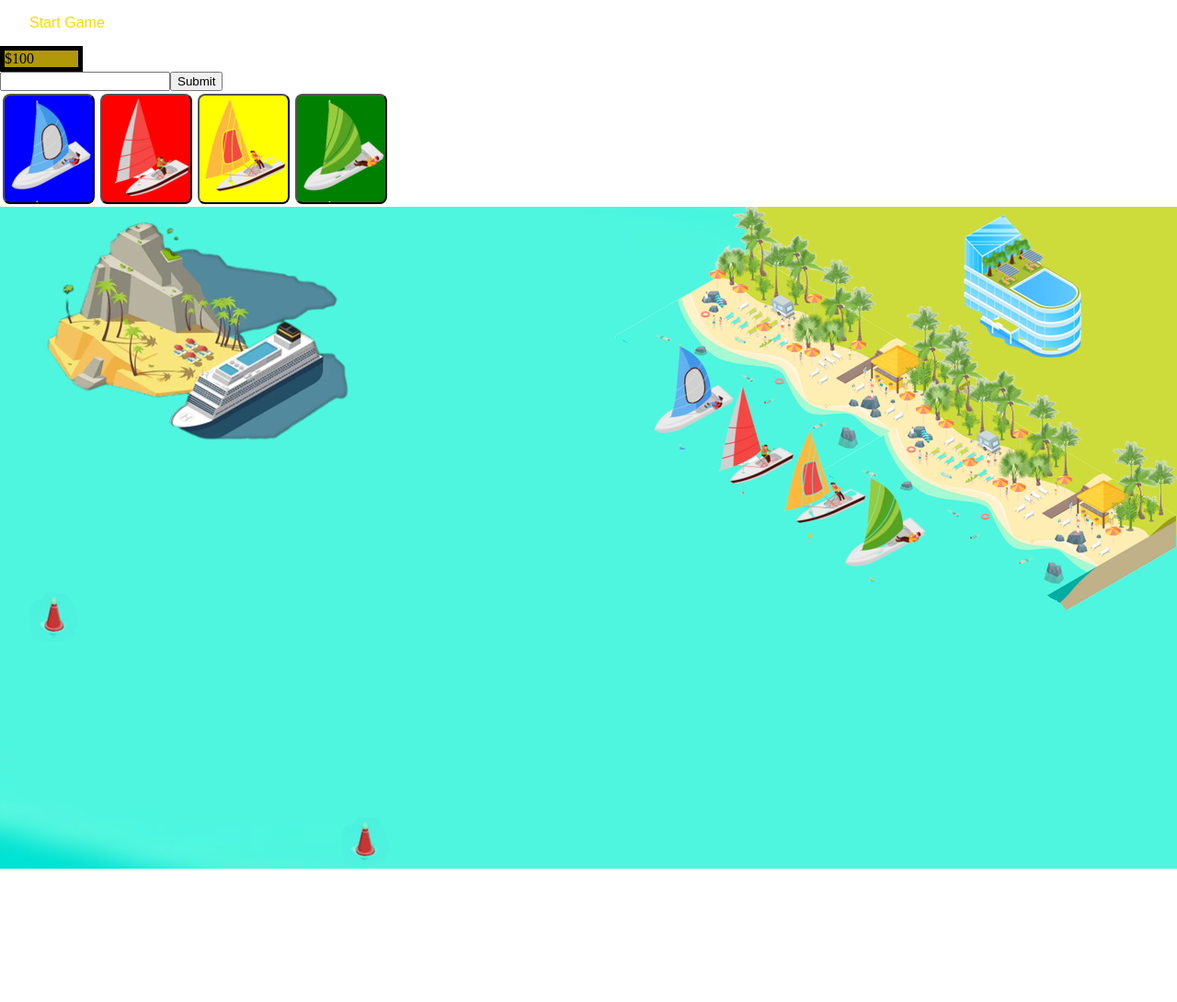
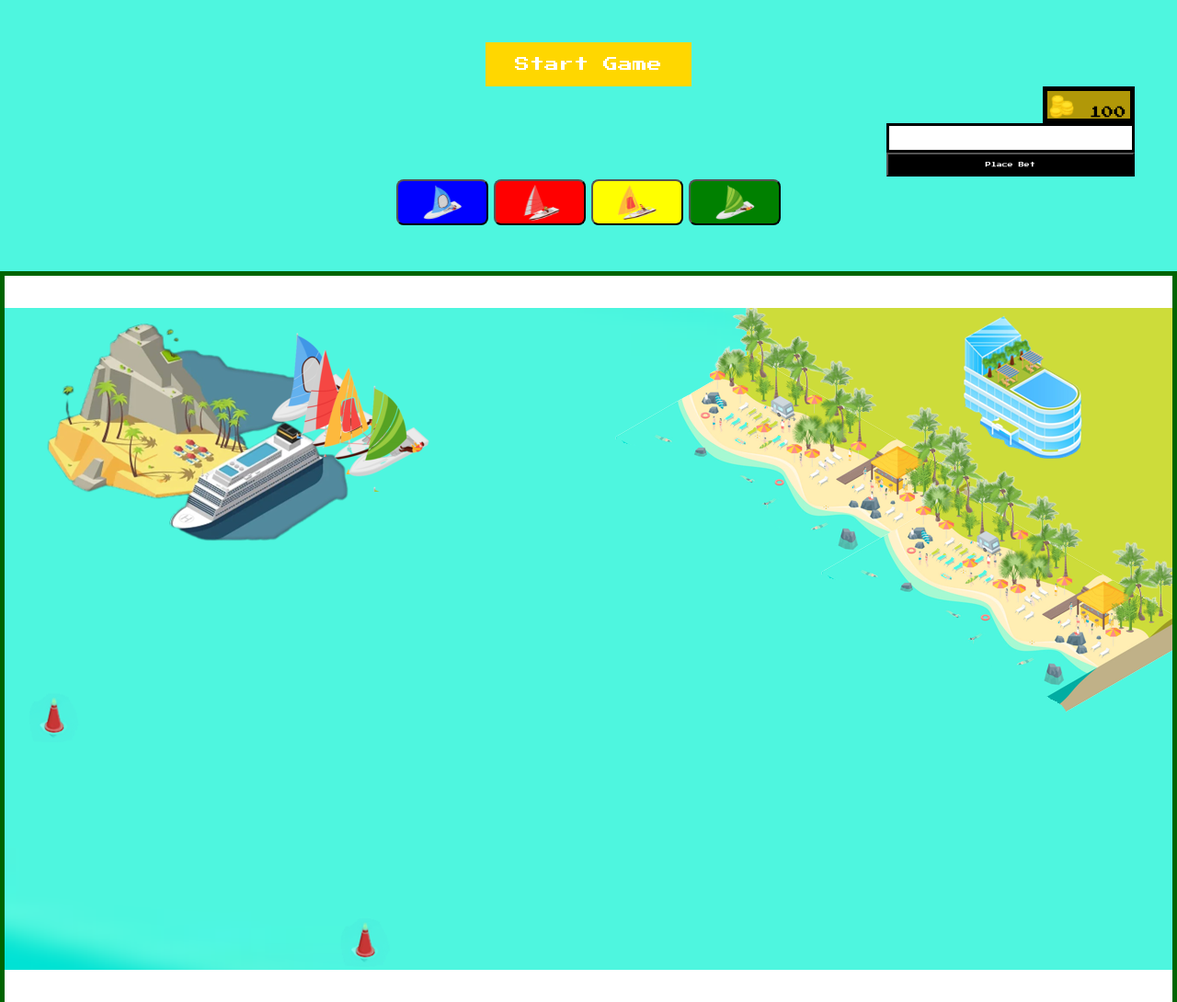
Before and after one commit to ThiagoCal/Racing-game, a plain HTML site: page index.html in a window 1280 px wide. Shown: the whole page at 92% size. Before the commit the page ends 1025 px from the top, so only its background shows below. Drawn offline with Linux system fonts and the light colour scheme.

Commit message:
first part of solving bugs

```diff
--- a/index.html
+++ b/index.html
@@ -5,6 +5,9 @@
     <meta http-equiv="X-UA-Compatible" content="IE=edge">
     <meta name="viewport" content="width=device-width, initial-scale=1.0">
     <link rel="stylesheet" href="style.css">
+    <link rel="preconnect" href="https://fonts.googleapis.com">
+    <link rel="preconnect" href="https://fonts.gstatic.com" crossorigin>
+    <link href="https://fonts.googleapis.com/css2?family=Press+Start+2P&display=swap" rel="stylesheet">
     <title>Racing Game</title>
 </head>
 <body>
--- a/script.js
+++ b/script.js
@@ -1,18 +1,3 @@
-// left: 44em;
-// top: 9em;
-// end : 4em;
-
-//    left: 48em;
-// top: 12em;
-// end: 8em
-
-// left: 53em
-//     top: 15em;
-// end: 13
-
-// left: 57em;
-// top: 18em;
-//end : 17em
 let boats = [
     {
         name: "Blue Boat",
@@ -110,17 +95,23 @@ firstSection.appendChild(buttonStart)
 let userAmount = 100;
 let userBet;
 
+let moneyDiv = document.createElement("div")
+moneyDiv.setAttribute("class","moneyDiv")
+moneyDiv.setAttribute("id","moneyDiv")
+firstSection.appendChild(moneyDiv)
+
 let amountDiv = document.createElement("div")
 amountDiv.setAttribute("class", "money");
-amountDiv.textContent = `$${userAmount}`
-firstSection.appendChild(amountDiv)
+amountDiv.innerHTML = `<img src="images/coins.png" alt="coins" width = "30px" height = "30px"> <sect>${userAmount}</sect>`
+moneyDiv.appendChild(amountDiv)
 
 let formDiv = document.createElement("div")
 formDiv.setAttribute("class", "form-div")
-firstSection.appendChild(formDiv)
+moneyDiv.appendChild(formDiv)
 
 let form = document.createElement("form")
 form.setAttribute("name", "placeBet")
+form.setAttribute("id","form-id")
 let amountBet = document.createElement("input")
 amountBet.setAttribute("type", "text");
 amountBet.setAttribute("name", "bet");
@@ -133,7 +124,7 @@ let betBtn = document.createElement("input")
 betBtn.setAttribute("type", "submit");
 betBtn.setAttribute("class", "submit-btn");
 betBtn.setAttribute("id", "submitBtn");
-betBtn.setAttribute("value", "Submit");
+betBtn.setAttribute("value", "Place Bet");
 form.appendChild(betBtn)
 
 formDiv.appendChild(form)
@@ -141,6 +132,9 @@ formDiv.appendChild(form)
 let betForm = document.forms.placeBet;
 
 betForm.addEventListener("submit", placeBet)
+let boatButtonDiv = document.createElement("div")
+boatButtonDiv.setAttribute("id","boatButtonDiv")
+firstSection.appendChild(boatButtonDiv)
 //--------------Event Bet --------------------------
 function placeBet(e){
     e.preventDefault()
@@ -176,9 +170,9 @@ function placeBet(e){
         errorBoat.appendChild(errorBoatP)
         betForm.appendChild(errorBoat)
         return;
-    }else
+    }
         userAmount = userAmount - betValue
-        amountDiv.textContent = userAmount
+        amountDiv.innerHTML = `<img src="images/coins.png" alt="coins" width = "30px" height = "30px"> <sect>${userAmount}</sect>`
         document.querySelectorAll(".btn-boat").disabled = true;
         document.querySelector("#betInput").disabled = true;
         document.querySelector("#submitBtn").disabled = true;
@@ -201,15 +195,17 @@ function createButtonBoats(){
         boat = boats[boat]
         // console.log(boat)
         let boatButton = document.createElement("button")
+        let divButton = document.querySelector("#boatButtonDiv")
         boatButton.setAttribute("class", "btn-boat")
-        boatButton.style.backgroundImage = boat.image
+        boatButton.style.background = `${boat.image} no-repeat center center`;
+        boatButton.style.backgroundSize="50% 90%";
         boatButton.setAttribute("id", `${boat.nameRef}-btn`)
         boatButton.style.backgroundColor = `${boat.color}`
         boatButton.style.color = `${boat.letter}`
         boatButton.style.padding = "8px"
         boatButton.style.margin = "3px"
         boatButton.style.borderRadius = "8px"
-        firstSection.appendChild(boatButton)
+        divButton.appendChild(boatButton)
     }
 }
 
@@ -321,22 +317,3 @@ function newGame(){
     document.querySelector("#betInput").value = "";
     document.querySelector("#submitBtn").disabled = false;
 }
-//funcao newBet()
-// reseta a posicao dos barcos resetBoats()
-// habilita os botoes dos barcos e do bet
-
-// left: 44em;
-// top: 9em;
-// end : 4em;
-
-//    left: 48em;
-// top: 12em;
-// end: 8em
-
-// left: 53em
-//     top: 15em;
-// end: 13
-
-// left: 57em;
-// top: 18em;
-//end : 17em
--- a/style.css
+++ b/style.css
@@ -1,3 +1,7 @@
+*{
+    font-family: 'Press Start 2P', cursive;
+    font-size: smaller;
+}
 body{
     box-sizing: border-box;
     margin: 0;
@@ -5,10 +9,8 @@ body{
 }
 
 section{
-    /* display: flex; */
-    flex-direction: row;
-    height: 100%;
-    width: 100%;
+    display: flex;
+    padding: 5em;
 }
 
 
@@ -19,7 +21,11 @@ section{
     height: 100%;
     width: 100%;
     background-repeat: no-repeat;
-    background-position: cover;
+    background-position:center;
+    box-sizing: border-box;
+    border: 5px;
+    border-color:darkgreen;
+    border-style: solid;
 }
 
 .animate {
@@ -31,11 +37,16 @@ section{
 
 .btn-boat{
     width: 100px;
-    height: 120px;
+    height: 50px;
+    transition-duration: 0.4s;
+}
+
+.btn-boat:hover{
+    background-color: white !important;
 }
 
 .active{
-    border: 1px solid darkblue
+ filter: brightness(70%);
 }
 
 button{
@@ -46,26 +57,75 @@ button{
     border: 5px;
     border-style: solid;
     border-color: black;
-    width: 7%;
+    width: 100px;
     background-color: rgb(177, 152, 8);
     font-size: medium;
-    /* display: inline-block;
-    margin-left: 100px; */
 }
+
 .start{
+    display: flex;
+    align-self: center;
     background-color: gold;
     border: none;
     color: white;
     padding: 16px 32px;
     text-align: center;
     text-decoration: none;
-    /* display: inline-block; */
     font-size: 16px;
-    /* margin: 4px 2px;
     transition-duration: 0.4s;
-    margin-left: 40%; */
 }
+
 .start:hover{
     background-color: white;
     color: gold;
 }
+
+.userStyle{
+    display: flex;
+    flex-direction: column;
+   background-color: #4ef6df;
+}
+
+#boatButtonDiv{
+    display: flex;
+    flex-direction: row;
+   justify-content: center;
+}
+
+.submit-btn{
+    background-color: black;
+    color: white;
+    padding: 8px;
+    transition-duration: 0.4s;
+    cursor: pointer;
+}
+
+.submit-btn:hover{
+    color: black;
+    background-color: white;
+}
+
+.bet-input{
+    border: 3px;
+    border-color: black;
+    border-style: solid;
+    padding: 7px;
+    font-size: 12px;
+}
+
+.moneyDiv{
+    display: flex;
+    flex-direction: column;
+    align-items: flex-end;
+    justify-content: flex-end;
+}
+
+#form-id{
+    display: flex;
+    flex-direction: column;
+}
+
+.errorMessage{
+    color: red;
+    font-size: 8px;
+}
```
Also changed, not shown: images/Arrow.jpg (added).
